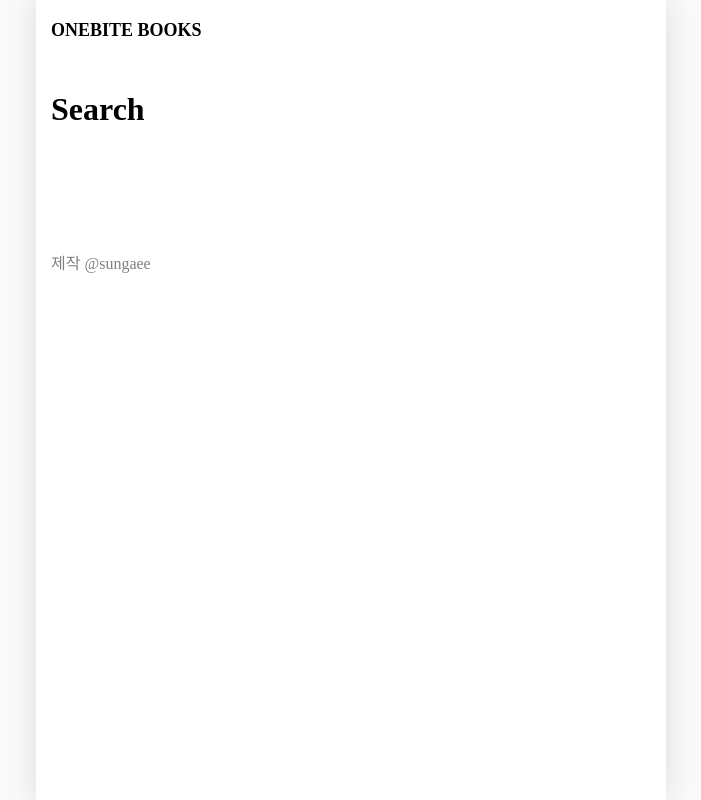
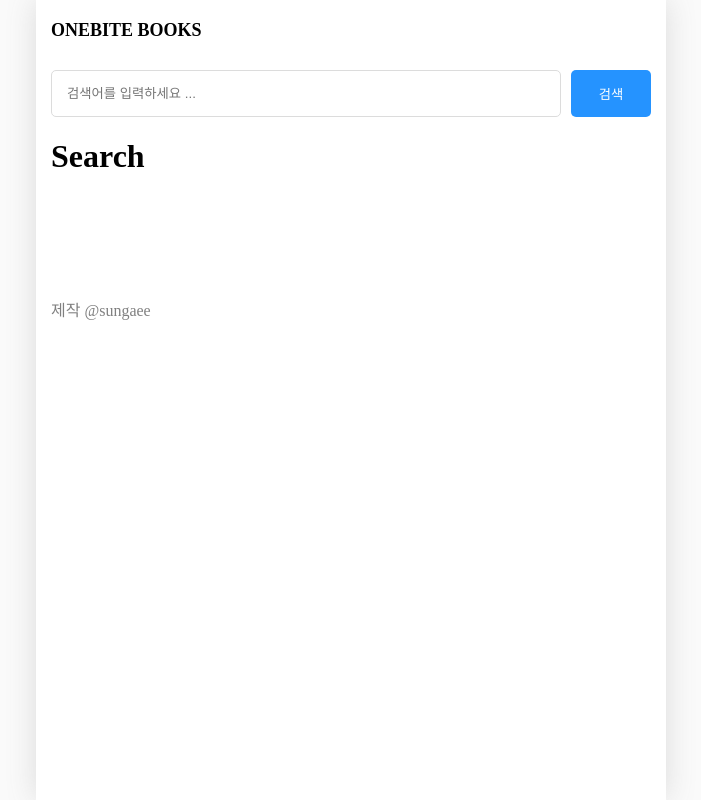
Before and after one commit to sungaee/next-basics, a Next.js app in the folder section02/: page /search in a window 1280 px wide. Shown: the whole page, without its empty margins (289-990 px from the left). Built offline with nearby package versions, Linux system fonts and the light colour scheme.

Commit message:
페이지별 레이아웃 설정

```diff
--- /dev/null
+++ b/section02/src/components/searchable-layout.module.css
@@ -0,0 +1,19 @@
+.searchbar_container {
+    display: flex;
+    gap: 10px;
+    margin-bottom: 20px;
+}
+.searchbar_container > input {
+    flex: 1;
+    padding: 15px;
+    border-radius: 5px;
+    border: 1px solid rgb(220,220,220);
+}
+.searchbar_container > button {
+    width: 80px;
+    border-radius: 5px;
+    border: none;
+    background-color: rgb(37,147,255);
+    color: white;
+    cursor: pointer;
+}
--- /dev/null
+++ b/section02/src/components/searchable-layout.tsx
@@ -0,0 +1,46 @@
+import { useRouter } from 'next/router'
+import { ReactNode, useEffect, useState } from 'react'
+import style from './searchable-layout.module.css'
+
+export default function SearchableLayout({
+  children,
+}: {
+  children: ReactNode
+}) {
+  const router = useRouter()
+  const [search, setSearch] = useState('')
+  const q = router.query.q as string
+
+  useEffect(() => {
+    setSearch(q || '')
+  }, [q])
+
+  const onChangeSearch = (e: React.ChangeEvent<HTMLInputElement>) => {
+    setSearch(e.target.value)
+  }
+  const onSubmit = () => {
+    if (!search || q === search) return
+    router.push(`/search?q=${search}`)
+  }
+
+  const onKeyDown = (e: React.KeyboardEvent<HTMLInputElement>) => {
+    if (e.key === 'Enter') {
+      onSubmit()
+    }
+  }
+
+  return (
+    <div>
+      <div className={style.searchbar_container}>
+        <input
+          value={search}
+          onKeyDown={onKeyDown}
+          onChange={onChangeSearch}
+          placeholder="검색어를 입력하세요 ..."
+        />
+        <button onClick={onSubmit}>검색</button>
+      </div>
+      {children}
+    </div>
+  )
+}
--- a/section02/src/pages/_app.tsx
+++ b/section02/src/pages/_app.tsx
@@ -1,13 +1,23 @@
 import GlobalLayout from '@/components/global-layout'
 import '@/styles/globals.css'
+import { NextPage } from 'next'
 import type { AppProps } from 'next/app'
+import { ReactNode } from 'react'
 
-export default function App({ Component, pageProps }: AppProps) {
+type NextPageWithLayout = NextPage & {
+  getLayout?: (page: ReactNode) => ReactNode
+}
+
+export default function App({
+  Component,
+  pageProps,
+}: AppProps & {
+  Component: NextPageWithLayout;
+}) {
+  const getLayout = Component.getLayout ?? ((page: ReactNode) => page)
   return (
     <>
-      <GlobalLayout>
-        <Component {...pageProps} />
-      </GlobalLayout>
+      <GlobalLayout>{getLayout(<Component {...pageProps} />)}</GlobalLayout>
     </>
   )
 }
--- a/section02/src/pages/index.tsx
+++ b/section02/src/pages/index.tsx
@@ -1,5 +1,7 @@
 // CSS Module
+import SearchableLayout from '@/components/searchable-layout'
 import styles from './index.module.css'
+import { ReactNode } from 'react'
 
 export default function Home() {
   return (
@@ -9,3 +11,7 @@
     </>
   )
 }
+
+Home.getLayout = (page:ReactNode) => {
+  return <SearchableLayout>{page}</SearchableLayout>
+}
--- a/section02/src/pages/search/index.tsx
+++ b/section02/src/pages/search/index.tsx
@@ -1,7 +1,13 @@
+import SearchableLayout from "@/components/searchable-layout"
 import { useRouter } from "next/router"
+import { ReactNode } from "react"
 
 export default function Page(){
     const router = useRouter()
     const {q} = router.query
     return <h1>Search {q}</h1>
 }
+
+Page.getLayout = (page:ReactNode)=>{
+    return <SearchableLayout>{page}</SearchableLayout>
+}
```
